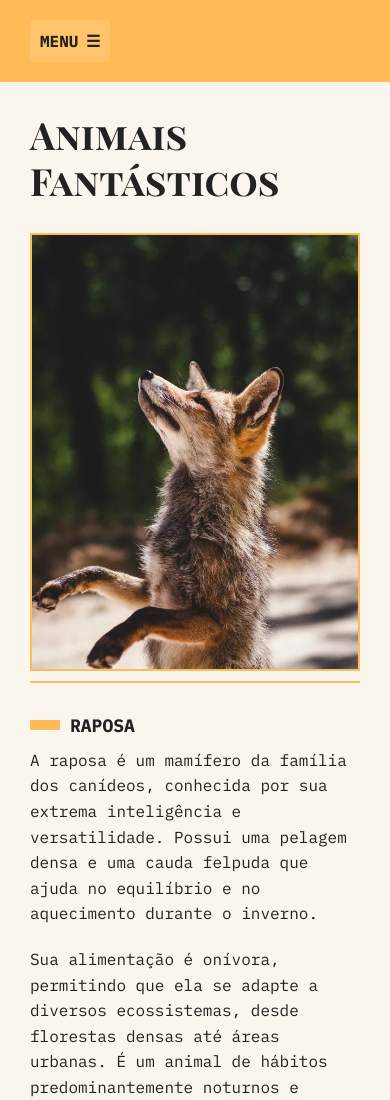
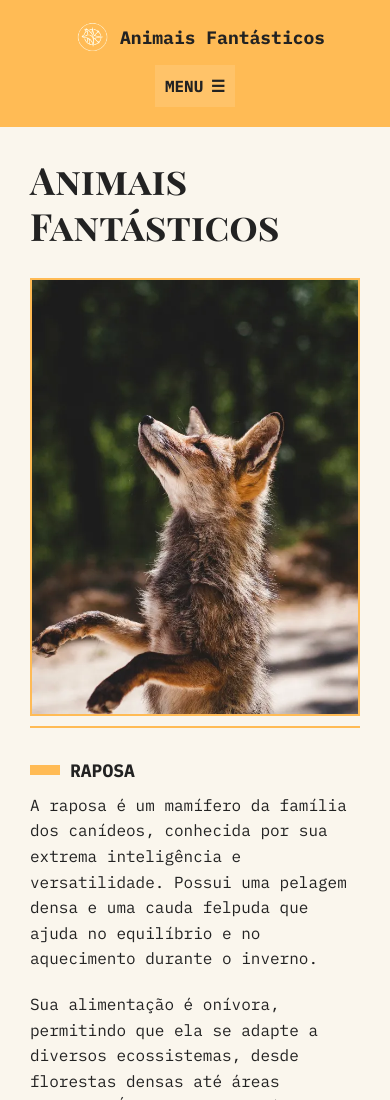
Before and after one commit to ruangmss/animais-fantasticos, a plain HTML site: page src/index.html in a window 390 px wide. Shown: the top 1100 px of the page. Drawn offline with Linux system fonts and the light colour scheme.

Commit message:
refactor: Ajustes de UI no header mobile

```diff
--- a/src/css/variables.css
+++ b/src/css/variables.css
@@ -26,6 +26,7 @@
   --black-2: #111;
 
   /* Margens */
+  --margin-l: 1.75rem;
   --margin-m: 1.25rem;
   --margin-s: 0.625rem;
   --margin-xs: 0.3125rem;
--- a/src/js/components/Footer/Footer.css
+++ b/src/js/components/Footer/Footer.css
@@ -7,7 +7,7 @@
 
 .footer {
   align-items: center;
-  padding: 20px 30px;
+  padding: 20px 40px;
   margin: 0;
 }
 
@@ -24,10 +24,17 @@
 
   .footer {
     place-content: center;
-    padding: 20px 30px;
+    padding: 20px 40px;
   }
 
   .footer-copy {
     text-align: center;
   }
 }
+
+@media (max-width: 480px) {
+  .footer {
+    place-content: center;
+    padding: 20px 30px;
+  }
+}
--- a/src/js/components/Header/Header.css
+++ b/src/js/components/Header/Header.css
@@ -7,8 +7,9 @@
 
 .header {
   align-items: center;
-  padding: 10px 30px;
+  padding: 10px 40px;
   margin: 0;
+  position: relative;
 }
 
 .header-list {
@@ -34,9 +35,10 @@
   z-index: 100;
   box-shadow: 1px 1px 1px 0 rgba(0, 0, 0, 0.2);
   padding: 10px;
-  top: 80px;
+  top: 100%;
   flex-direction: column;
   align-items: start;
+  right: 40px;
   animation: fade 0.5s forwards;
 }
 
@@ -151,6 +153,30 @@
   transform: rotate(90deg);
 }
 
+.header-mobile {
+  display: none;
+  flex-wrap: wrap;
+  justify-content: space-between;
+  align-items: center;
+  gap: 10px;
+}
+
+.header-mobile-left {
+  display: flex;
+  flex-wrap: nowrap;
+  align-items: center;
+  margin-right: var(--margin-l);
+}
+
+.header-mobile-left img {
+  width: 75px;
+  height: 50px;
+}
+
+.header-mobile-left span {
+  font: var(--details-font-m);
+}
+
 @media (max-width: 768px) {
   .header-bg {
     width: 100%;
@@ -159,7 +185,7 @@
 
   .header {
     place-content: center;
-    padding: 20px 30px;
+    padding: 20px 40px;
   }
 
   .header-list {
@@ -172,6 +198,40 @@
 
   .header-list.mobile {
     display: flex;
+  }
+
+  .header-mobile {
+    display: flex;
+  }
+}
+
+@media (max-width: 480px) {
+  .header {
+    align-items: center;
+    padding: 20px 30px;
+    margin: 0;
+    position: relative;
+  }
+
+  .header-mobile {
+    flex-direction: column;
+  }
+
+  .header-list.mobile {
+    right: 30px;
+  }
+
+  .header-mobile-left {
+    margin: 0;
+  }
+
+  .header-mobile-left img {
+    width: 55px;
+    height: 35px;
+  }
+
+  .header-mobile-left span {
+    font: var(--details-font-s);
   }
 }
 
@@ -191,6 +251,6 @@
   }
 
   .dropdown-item a:hover {
-    color: var(--primary-2);
+    color: var(--secondary-1);
   }
 }
--- a/src/js/components/Header/Header.js
+++ b/src/js/components/Header/Header.js
@@ -2,7 +2,13 @@ export function Header() {
   return /* html */ `
     <div class="header-bg scroll">
       <nav class="header container">
+      <div class="header-mobile">
+        <div class="header-mobile-left">
+        <img src="/src/assets/images/logo.webp" alt="Raposa"/>
+          <span>Animais Fantásticos</span>
+        </div>
         <button class="header-button" aria-expanded="false">MENU<span class="header-button-symbol">☰</span></button>
+      </div>
         <ul class="header-list">
           <li><a class="header-link" href="#animals">ANIMAIS</a></li>
           <li><a class="header-link" href="#about">SOBRE</a></li>
@@ -128,6 +134,7 @@ export function initMobileMenu() {
             headerListElements.forEach((element) => {
               element.classList.remove('mobile');
             });
+            window.removeEventListener('resize', fixResizeLayout);
           }
         }
         window.addEventListener('resize', fixResizeLayout);
```
